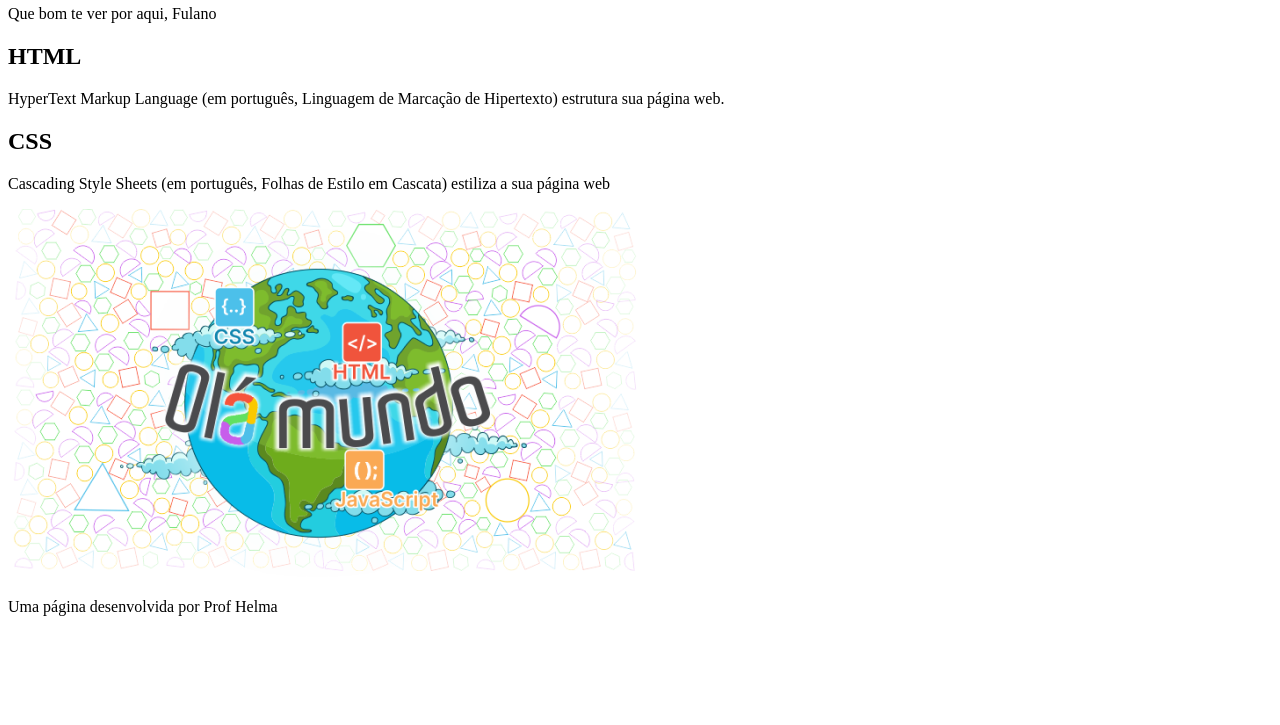
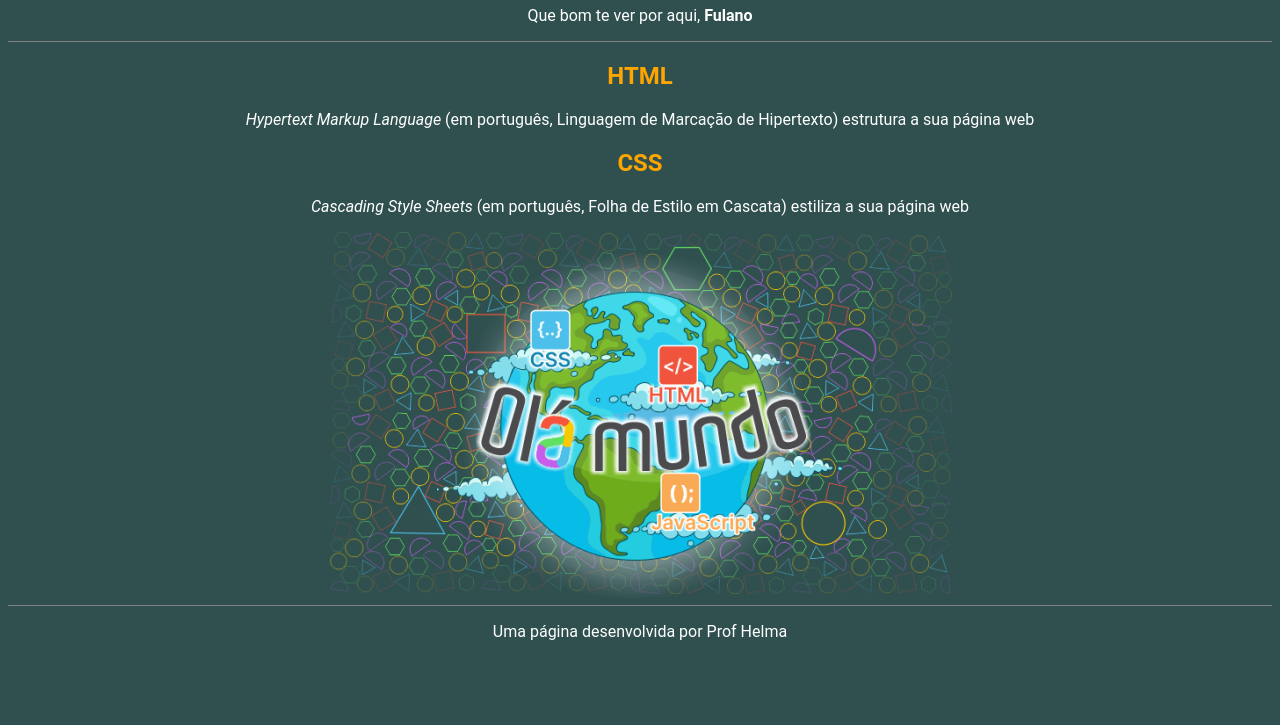
Before and after one commit to ProfHelma/fisica, a plain HTML site: page index.html in a window 1280 px wide. Shown: the part 75-800 px from the top of the page. Drawn offline with Linux system fonts and the light colour scheme.

Commit message:
Add files via upload

```diff
--- a/index.html
+++ b/index.html
@@ -4,22 +4,25 @@
 <head>
     <meta charset="UTF-8">
     <meta name="viewport" content="width=device-width, initial-scale=1.0">
-    <title>Projeto 1</title>
+    <title>Hello World</title>
+     <link rel="stylesheet" href="style.css">
+
+
 </head>
 
 <body>
     <header>
         <h1>Hello World</h1>
-        <p>Que bom te ver por aqui, Fulano</p>
+        <p>Que bom te ver por aqui, <span id="nome-usuário">Fulano</span></p>
 
     </header>
 
     <section>
         <h2>HTML</h2>
-        <P>HyperText Markup Language (em português, Linguagem de Marcação de Hipertexto) estrutura sua página web.</P>
+        <P><span class="texto-inglês">Hypertext Markup Language </span>(em português, Linguagem de Marcação de Hipertexto) estrutura a sua página web</P>
 
         <h2> CSS</h2>
-        <P>Cascading Style Sheets (em português, Folhas de Estilo em Cascata) estiliza a sua página web</P>
+        <P><span class="texto-inglês">Cascading Style Sheets </span>(em português, Folha de Estilo em Cascata) estiliza a sua página web</P>
         <img src="imagem/Olá Mundo.png"
             alt="imagem com figuras geométricas ao fundo e uma figura do planeta Terra a frente, com a inscrição Olá Mundo em letras coloridas"
             </section>
--- /dev/null
+++ b/style.css
@@ -0,0 +1,26 @@
+h2{
+    color:orange;
+}
+
+body{
+    background-color: #305050;
+    color:white;
+    font-family: roboto;
+    text-align: center;
+}
+
+header{
+    border-bottom: 1px solid gray;
+
+}
+footer{
+    border-top: 1px solid gray;
+
+}
+
+#nome-usuário{
+    font-weight: bold;
+}
+.texto-inglês{
+    font-style: italic;
+}
```
